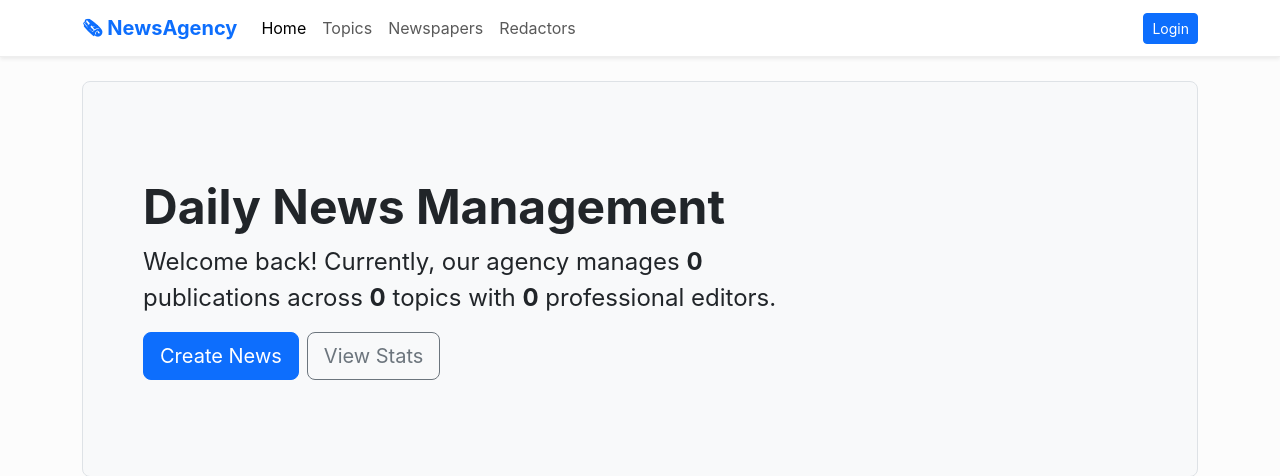
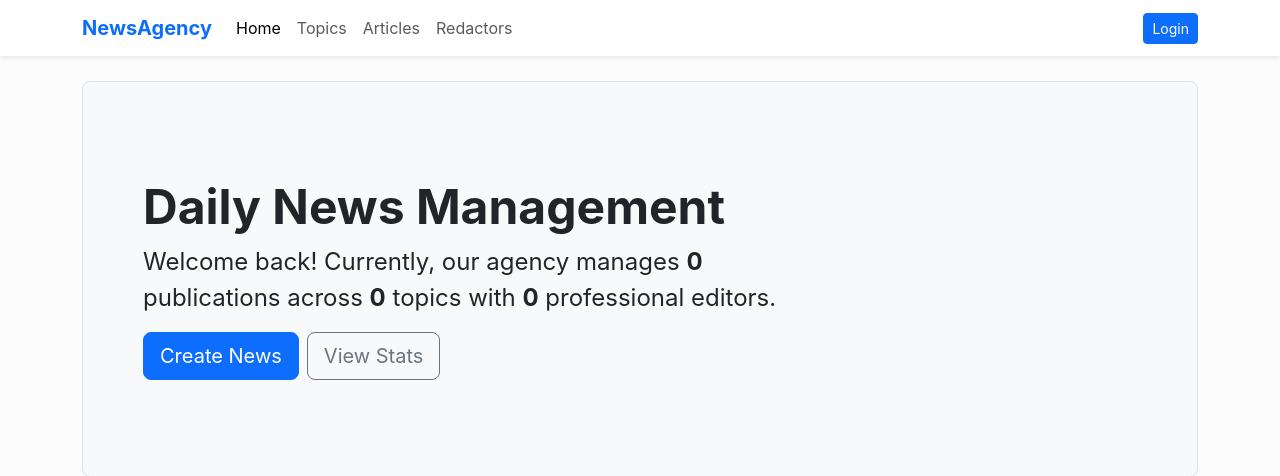
Before and after one commit to vadym-zahrebelnyi/news-agency, a Django app: page / in a window 1280 px wide. Shown: the top 476 px of the page. Run offline with Django 4.2, Linux system fonts and the light colour scheme; data that the repository does not hold is empty.

Commit message:
fix: refactor model name to more verbose Newspaper -> Article

```diff
--- a/newspaper/admin.py
+++ b/newspaper/admin.py
@@ -1,6 +1,6 @@
 from django.contrib import admin
 from django.contrib.auth.admin import UserAdmin
-from .models import Topic, Redactor, Newspaper
+from .models import Topic, Redactor, Article
 
 @admin.register(Redactor)
 class RedactorAdmin(UserAdmin):
@@ -21,7 +21,7 @@ class RedactorAdmin(UserAdmin):
         ),
     )
 
-@admin.register(Newspaper)
+@admin.register(Article)
 class NewspaperAdmin(admin.ModelAdmin):
     list_display = ("title", "published_date")
     search_fields = ("title",)
--- a/newspaper/models.py
+++ b/newspaper/models.py
@@ -29,14 +29,14 @@ class Redactor(AbstractUser):
         return f"{self.username} ({self.first_name} {self.last_name})"
 
 
-class Newspaper(models.Model):
+class Article(models.Model):
     title = models.CharField(max_length=255, unique=True)
     content = models.TextField()
     published_date = models.DateTimeField(auto_now_add=True)
-    topics = models.ManyToManyField(Topic, related_name="newspapers")
+    topics = models.ManyToManyField(Topic, related_name="articles")
     publishers = models.ManyToManyField(
         settings.AUTH_USER_MODEL,
-        related_name="newspapers"
+        related_name="articles"
     )
 
     class Meta:
--- a/newspaper/views.py
+++ b/newspaper/views.py
@@ -2,7 +2,7 @@ from django.db.models import Count
 from django.views import generic
 from django.urls import reverse_lazy
 
-from .models import Topic, Redactor, Newspaper
+from .models import Topic, Redactor, Article
 
 from .forms import (
     TopicSearchForm
@@ -17,10 +17,10 @@ class IndexView(generic.TemplateView):
 
         context["num_topics"] = Topic.objects.count()
         context["num_redactors"] = Redactor.objects.count()
-        context["num_newspapers"] = Newspaper.objects.count()
+        context["num_articles"] = Article.objects.count()
 
-        context["latest_newspapers"] = (
-            Newspaper.objects
+        context["latest_articles"] = (
+            Article.objects
             .only("title", "published_date")
             .prefetch_related("topics")
             .order_by("-published_date")[:5]
@@ -28,7 +28,7 @@ class IndexView(generic.TemplateView):
         context["top_redactors"] = (
             Redactor.objects
             .only("username", "first_name", "last_name")
-            .annotate(num_papers=Count("newspapers"))
+            .annotate(num_papers=Count("articles"))
             .order_by("-num_papers")[:3]
         )
 
--- a/templates/includes/navbar.html
+++ b/templates/includes/navbar.html
@@ -1,6 +1,6 @@
 <nav class="navbar navbar-expand-lg navbar-light bg-white sticky-top shadow-sm">
   <div class="container">
-    <a class="navbar-brand fw-bold text-primary" href="{% url 'newspaper:index' %}">🗞 NewsAgency</a>
+    <a class="navbar-brand fw-bold text-primary" href="{% url 'newspaper:index' %}">NewsAgency</a>
     <button class="navbar-toggler" type="button" data-bs-toggle="collapse" data-bs-target="#navbarNav">
       <span class="navbar-toggler-icon"></span>
     </button>
@@ -13,7 +13,7 @@
         <li class="nav-item">
           <a class="nav-link" href="{% url 'newspaper:topic-list' %}">Topics</a>
         </li>
-        <li class="nav-item"><a class="nav-link" href="#">Newspapers</a></li>
+        <li class="nav-item"><a class="nav-link" href="#">Articles</a></li>
         <li class="nav-item"><a class="nav-link" href="#">Redactors</a></li>
       </ul>
       <div class="navbar-nav">
--- a/templates/newspaper/index.html
+++ b/templates/newspaper/index.html
@@ -4,7 +4,7 @@
   <div class="p-5 mb-4 bg-light rounded-3 border">
     <div class="container-fluid py-5">
       <h1 class="display-5 fw-bold">Daily News Management</h1>
-      <p class="col-md-8 fs-4">Welcome back! Currently, our agency manages <strong>{{ num_newspapers }}</strong>
+      <p class="col-md-8 fs-4">Welcome back! Currently, our agency manages <strong>{{ num_articles }}</strong>
         publications across <strong>{{ num_topics }}</strong> topics with <strong>{{ num_redactors }}</strong>
         professional editors.</p>
       <div class="d-flex gap-2">
@@ -17,13 +17,13 @@
   <div class="row">
     <div class="col-lg-8">
       <h3 class="mb-4">Latest Publications</h3>
-      {% for newspaper in latest_newspapers %}
+      {% for article in latest_articles %}
         <div class="card shadow-sm mb-3">
           <div class="card-body">
-            <div class="text-muted small mb-2">{{ newspaper.published_date|date:"F d, Y" }}</div>
-            <h4 class="card-title"><a href="#" class="text-decoration-none text-dark">{{ newspaper.title }}</a></h4>
+            <div class="text-muted small mb-2">{{ article.published_date|date:"F d, Y" }}</div>
+            <h4 class="card-title"><a href="#" class="text-decoration-none text-dark">{{ article.title }}</a></h4>
             <div class="mt-3">
-              {% for topic in newspaper.topics.all %}
+              {% for topic in article.topics.all %}
                 <span class="badge rounded-pill bg-light text-dark border">{{ topic.name }}</span>
               {% endfor %}
             </div>
```
Also changed, not shown: templates/newspaper/redactor_list.html (added, +87 -0 lines), newspaper/migrations/0001_initial.py.
